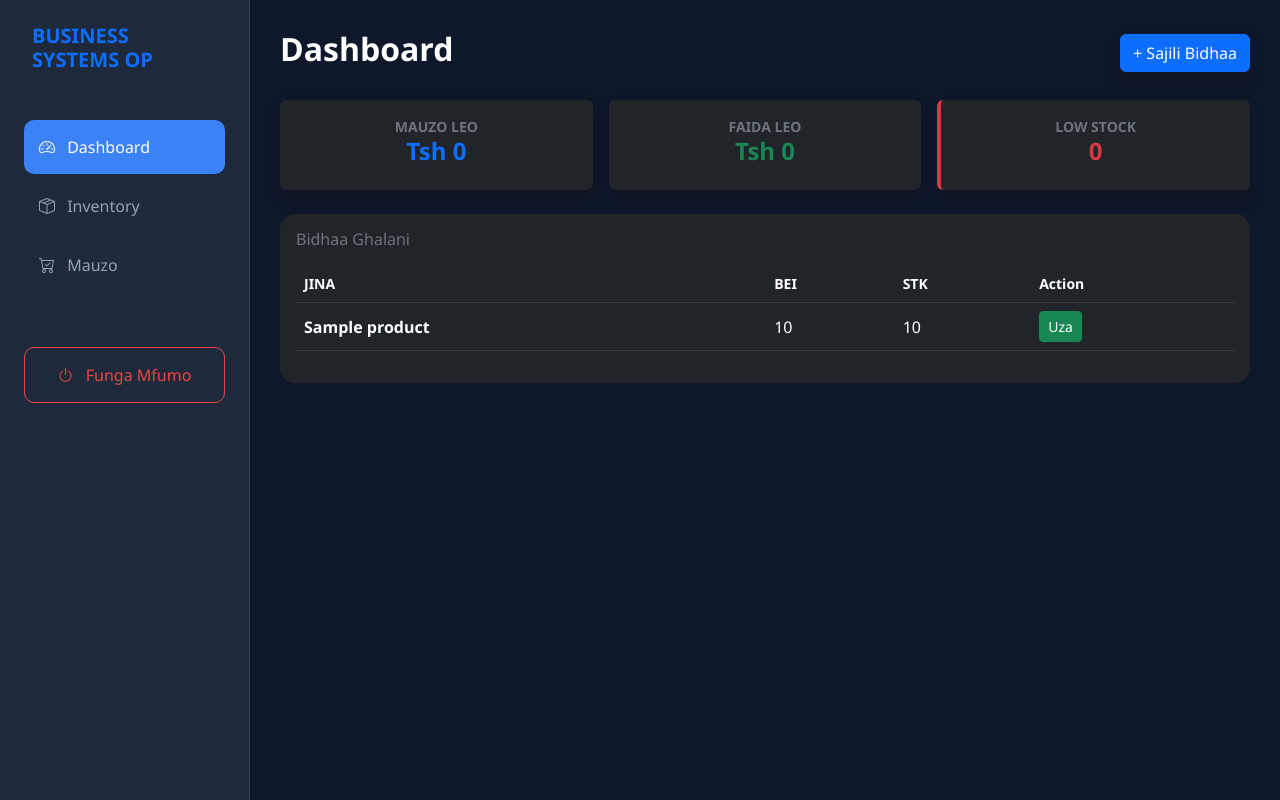
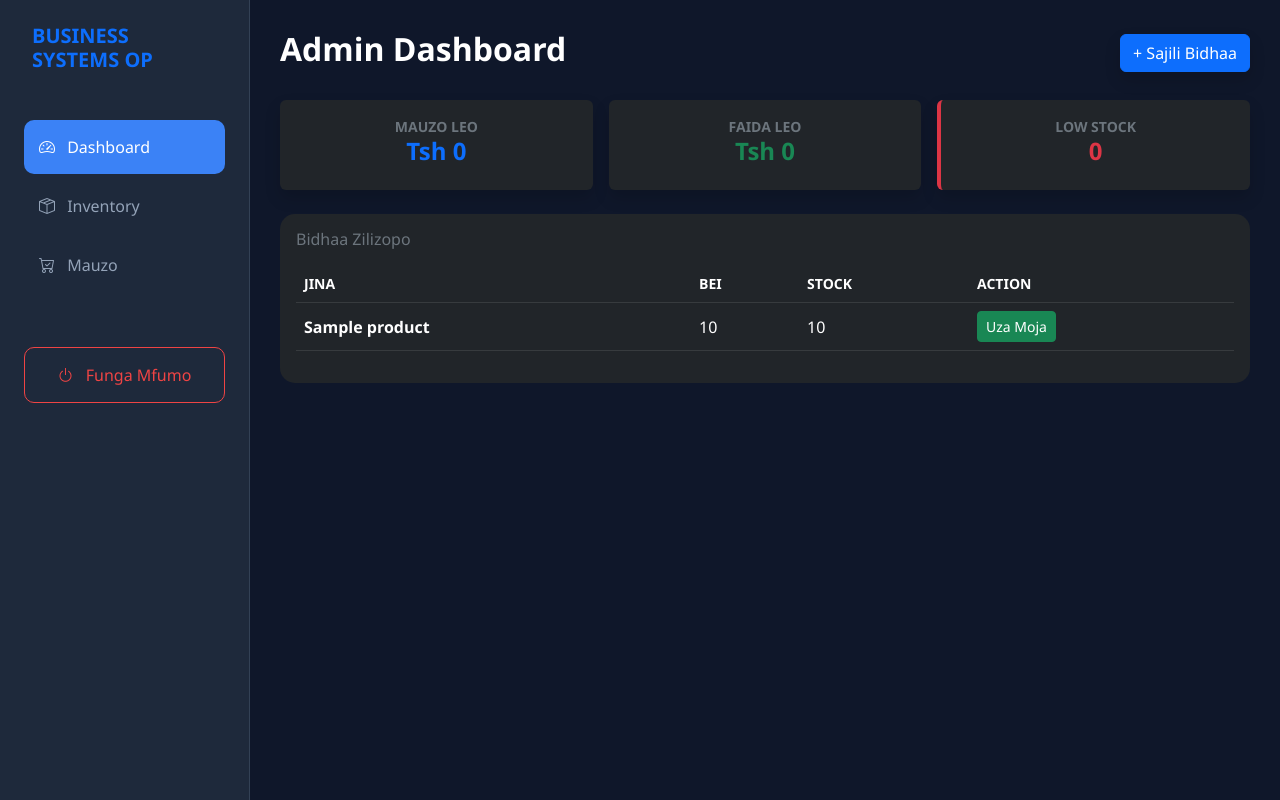
Before and after one commit to benmass1/Business_Systems_Op, a Flask app: page / in a window 1280 px wide. Run offline with Flask 3, Linux system fonts and the light colour scheme; the visitor is signed in with stand-in values (Sample User, id 1); tables that the repository leaves empty hold one stand-in row (values such as "Sample post").

Commit message:
Update index.html

```diff
--- a/templates/index.html
+++ b/templates/index.html
@@ -1,17 +1,21 @@
 {% extends "layout.html" %}
 {% block content %}
 <div class="d-flex justify-content-between align-items-center mb-4 text-white">
-    <h2 class="fw-bold">Dashboard</h2>
+    <h2 class="fw-bold">{% if role == 'admin' %}Admin Dashboard{% else %}Duka Dashboard{% endif %}</h2>
+    {% if role == 'admin' %}
     <button class="btn btn-primary shadow" data-bs-toggle="modal" data-bs-target="#modalBidhaa">+ Sajili Bidhaa</button>
+    {% endif %}
 </div>
 
 <div class="row g-3 mb-4 text-center">
-    <div class="col-6 col-md-4">
+    <div class="col-{% if role == 'admin' %}6 col-md-4{% else %}12{% endif %}">
         <div class="card bg-dark text-white p-3 border-0 shadow">
             <small class="text-secondary fw-bold">MAUZO LEO</small>
             <h4 class="fw-bold text-primary">Tsh {{ "{:,.0f}".format(total_sales) }}</h4>
         </div>
     </div>
+
+    {% if role == 'admin' %}
     <div class="col-6 col-md-4">
         <div class="card bg-dark text-white p-3 border-0 shadow">
             <small class="text-secondary fw-bold">FAIDA LEO</small>
@@ -24,14 +28,20 @@
             <h4 class="text-danger fw-bold">{{ low_stock_count }}</h4>
         </div>
     </div>
+    {% endif %}
 </div>
 
 <div class="bg-dark p-3" style="border-radius: 15px;">
-    <h6 class="mb-3 text-secondary">Bidhaa Ghalani</h6>
+    <h6 class="mb-3 text-secondary">Bidhaa Zilizopo</h6>
     <div class="table-responsive">
         <table class="table table-dark table-hover align-middle">
             <thead>
-                <tr class="small text-secondary"><th>JINA</th><th>BEI</th><th>STK</th><th>Action</th></tr>
+                <tr class="small text-secondary">
+                    <th>JINA</th>
+                    <th>BEI</th>
+                    <th>STOCK</th>
+                    <th>ACTION</th>
+                </tr>
             </thead>
             <tbody>
                 {% for p in products %}
@@ -39,7 +49,13 @@
                     <td class="fw-bold">{{ p.name }}</td>
                     <td>{{ "{:,.0f}".format(p.selling_price) }}</td>
                     <td>{{ p.stock }}</td>
-                    <td><a href="/sell/{{ p.id }}" class="btn btn-sm btn-success">Uza</a></td>
+                    <td>
+                        {% if p.stock > 0 %}
+                        <a href="/sell/{{ p.id }}" class="btn btn-sm btn-success">Uza Moja</a>
+                        {% else %}
+                        <span class="badge bg-danger">Imeisha</span>
+                        {% endif %}
+                    </td>
                 </tr>
                 {% endfor %}
             </tbody>
@@ -47,6 +63,7 @@
     </div>
 </div>
 
+{% if role == 'admin' %}
 <div class="modal fade" id="modalBidhaa" tabindex="-1">
     <div class="modal-dialog modal-dialog-centered">
         <div class="modal-content bg-white text-dark shadow-lg">
@@ -56,22 +73,10 @@
             </div>
             <form action="/add_product" method="POST">
                 <div class="modal-body">
-                    <div class="mb-3">
-                        <label class="form-label fw-bold">Jina la Bidhaa</label>
-                        <input type="text" name="name" class="form-control bg-light text-dark border-dark" required>
-                    </div>
-                    <div class="mb-3">
-                        <label class="form-label fw-bold">Bei ya Kununua (Tsh)</label>
-                        <input type="number" name="buying_price" class="form-control bg-light text-dark border-dark" required>
-                    </div>
-                    <div class="mb-3">
-                        <label class="form-label fw-bold">Bei ya Kuuza (Tsh)</label>
-                        <input type="number" name="selling_price" class="form-control bg-light text-dark border-dark" required>
-                    </div>
-                    <div class="mb-3">
-                        <label class="form-label fw-bold">Idadi (Stock)</label>
-                        <input type="number" name="stock" class="form-control bg-light text-dark border-dark" required>
-                    </div>
+                    <input type="text" name="name" class="form-control mb-3 text-dark border-dark" placeholder="Jina la Bidhaa" required>
+                    <input type="number" name="buying_price" class="form-control mb-3 text-dark border-dark" placeholder="Bei ya Kununua" required>
+                    <input type="number" name="selling_price" class="form-control mb-3 text-dark border-dark" placeholder="Bei ya Kuuza" required>
+                    <input type="number" name="stock" class="form-control mb-3 text-dark border-dark" placeholder="Idadi" required>
                 </div>
                 <div class="modal-footer border-0">
                     <button type="submit" class="btn btn-primary w-100 py-2 fw-bold">Hifadhi Bidhaa</button>
@@ -80,4 +85,5 @@
         </div>
     </div>
 </div>
+{% endif %}
 {% endblock %}
```
